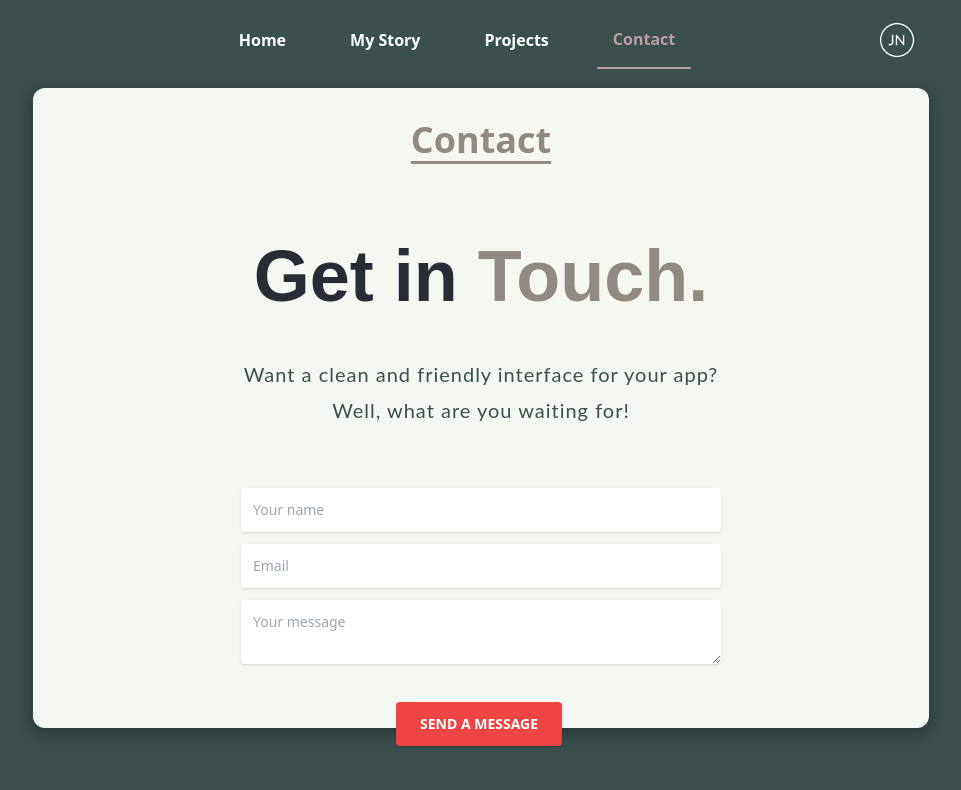
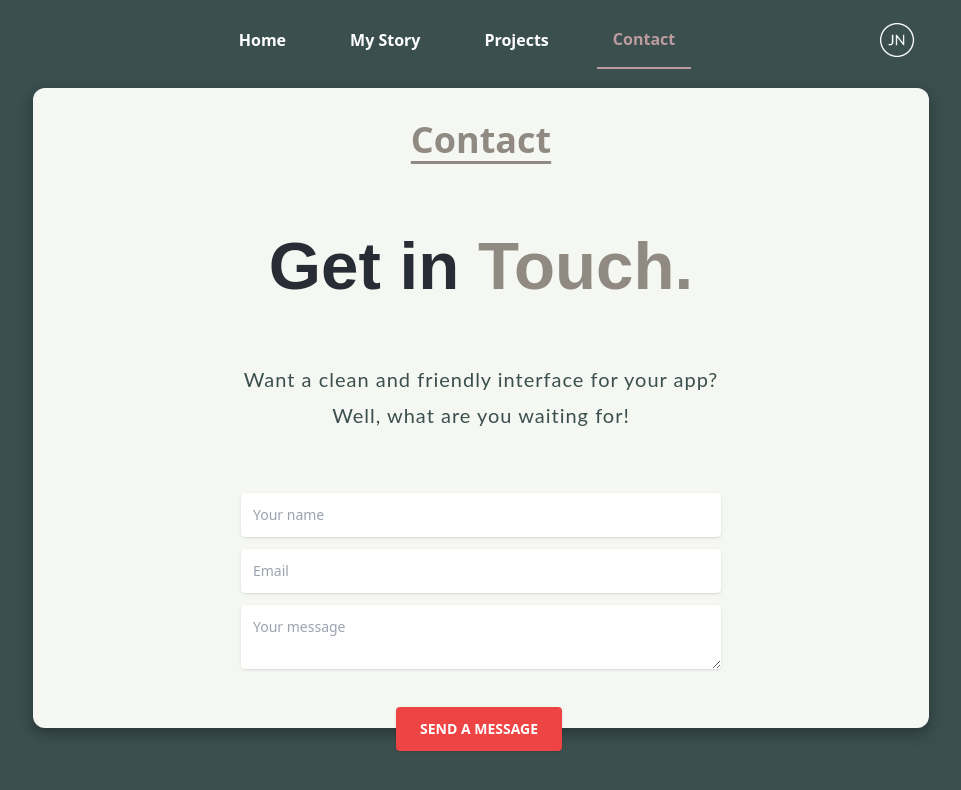
Before and after one commit to Tales-1/Portfolio, a React (Create React App) app: page /contact in a window 1280 px wide. Shown: the top 790 px of the page, without its empty margins (159-1120 px from the left). Built offline with nearby package versions, Linux system fonts and the light colour scheme.

Commit message:
Updated interface

```diff
--- a/src/pages/About.tsx
+++ b/src/pages/About.tsx
@@ -7,7 +7,7 @@ const About:React.FC = () => {
 
     return (
             <section className="relative flex flex-col">
-                <h1 className="mt-8 text-center font-bold text-3xl lg:text-4xl text-react underline underline-offset-8">About</h1>
+                <h1 className="mt-8 text-center font-bold text-3xl lg:text-4xl text-react underline underline-offset-8">My Story</h1>
                 <div className="flex flex-col-reverse w-3/4 max-w-[90rem] m-auto mt-16 pb-12 md:flex-row relative gap-14">
                     <motion.div
                         className="relative w-3/5 max-w-[22rem] m-auto aspect-square border-2 border-react rounded-md"
@@ -32,7 +32,7 @@ const About:React.FC = () => {
                         <p className="text-sm lg:text-[1.1rem] font-body tracking-[.5px] leading-6 text-black">
                             Hello! I'm Jawad Nazir and I enjoy building web applications. My passion for web development surfaced in November 2021 when, out of curiosity, I decided to try HTML and CSS. A week later, that curiosity whirled into a new-found passion.<br/><br/>
                             In January 2022, I made a significant advancement in my learning when I enrolled in freeCodeCamp's JavaScript course. After a month of intense study, I leapt from pure theory to practice and haven't looked back.<br/><br/>
-                            From learning how to create a calculator, to creating a miniature role-playing game using Vanilla JS, to building a near-complete e-commerce app in React, I've demonstrated a hunger to learn and the capacity to solve problems effectively. I'm currently looking for a job in the technical field as a front-end developer.
+                            My passion and dedication to learning has led me from making calculators in vanilla JS to building a full-stack e-commerce website 10 months later! As a highly self-motivated individual, I am always seeking new challenges and projects to take on.
                         </p>
                     </motion.div>
                 </div>
--- a/src/pages/Contact.tsx
+++ b/src/pages/Contact.tsx
@@ -12,7 +12,7 @@ const Contact:React.FC= () => {
     return (
         <section className="relative grid grid-rows-5 w-full h-[80vh]">
                 <h1 className="text-center font-bold text-3xl lg:text-4xl text-react w-full row-start-1 mt-8 underline underline-offset-8">Contact</h1>
-                <motion.div className={`text-center flex flex-col gap-6 lg:gap-12 items-center w-4/5 text-white ${submitted ? "row-start-3" : "row-start-2 row-span-2"}  m-auto mt-6`}
+                <motion.div className={`text-center flex flex-col gap-6 lg:gap-12 items-center w-4/5 text-white ${submitted ? "row-start-3" : "row-start-2 row-span-2"} m-auto`}
                                 initial={{opacity:0, y:-50}}
                                 animate={{opacity:1, y:0, transition:{duration:0.7}}}>
                         {submitted ?
@@ -22,7 +22,7 @@ const Contact:React.FC= () => {
                                 </div>
                             :
                                 <>
-                                    <h2 className="text-[2.8rem] lg:text-7xl font-poppins font-bold text-title">Get in <span className="text-react">Touch.</span></h2>
+                                    <h2 className="text-[2.8rem] md:text-[3.8rem] lg:text-[4.2rem] font-poppins font-bold text-title">Get in <span className="text-react">Touch.</span></h2>
                                     <p className="text-sm font-body tracking-wider text-body lg:text-xl">Want a clean and friendly interface for your app?
                                     <span className="block mt-2">Well, what are you waiting for!</span> </p>
                                     <ContactForm handleSubmit = {handleSubmit}/>
--- a/src/pages/Home.tsx
+++ b/src/pages/Home.tsx
@@ -41,7 +41,7 @@ const Home:React.FC = () => {
                              className="text-xl md:text-3xl lg:text-[2rem] text-react mt-2 font-poppins underline underline-offset-8 decoration-dashed"
                              initial={{opacity:0, y:y}}
                              animate={{opacity:1, y:0, transition:{delay:delay + 0.3, duration:duration}}}>
-                            Frontend Developer
+                            Front-End Developer
                         </motion.span>
                          <motion.p
                              className="text-sm md:text-base block text-[#282d35] md:text-center mt-12 md:w-[50ch] lg-2:w-[65ch] lg:text-lg"
```
